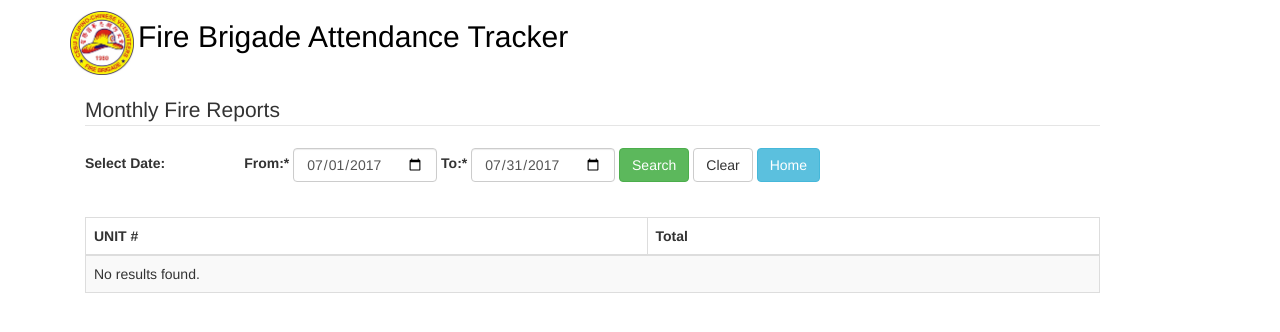
After one commit to tayots/brigade, a CodeIgniter app: page /database/index.php/main/monthly_fire_reports in a window 1280 px wide. The commit adds this page. Shown: the top 332 px of the page. Run offline with CodeIgniter, Linux system fonts and the light colour scheme; tables that the repository leaves empty or names only in its code hold one stand-in row (values such as "Sample post"); some libraries are stand-ins or nearby versions.

Commit message:
new report added

```diff
--- a/application/controllers/Main.php
+++ b/application/controllers/Main.php
@@ -350,4 +350,53 @@ class Main extends CI_Controller {
         $this->load->view('duty_reports', $data);
     }
 
+    function monthly_fire_reports($action=NULL)
+    {
+        $this->load->model('personnel_model');
+
+        $data['unit_list'] = $this->personnel_model->get_user_list();
+        $final = array();
+        $data['monthly'] = array();
+        $data['summary'] = '';
+        $counter = 0;
+        $data['selected_from'] = date('Y-m-01');
+        $d = new DateTime( date('Y-m-d') );
+        $data['selected_to'] = $d->format( 'Y-m-t' );
+        $temp = [];
+
+        $data['fire_summary'] = 0;
+
+        if ($_POST){
+            $d = new DateTime( $this->input->post('select_from') );
+            $selected_from = $d->format( 'Y-m' );
+            $e = new DateTime( $this->input->post('select_to') );
+            $selected_to = $e->format( 'Y-m' );
+
+            $data['selected_from'] = $this->input->post('select_from');
+            $data['selected_to'] = $this->input->post('select_to');
+
+            //Get month interval from selected dates
+            $date1 = new DateTime($this->input->post('select_from'));
+            $date2 = new DateTime($this->input->post('select_to'));
+            $diff = date_diff($date1, $date2);
+            $interval = new DateInterval('P1M');
+            $month_list = [$d->format( 'F Y' )]; //first month
+            for ($x=0; $x<$diff->m; $x++) {
+                $interval = new DateInterval('P1M');
+                $d->add($interval);
+                array_push($month_list, $d->format('F Y'));
+            }
+
+            $data['month_list']= $month_list;
+            $fire_data = $this->main_model->get_monthly_fire_count($selected_from, $selected_to);
+            $sort_data = array();
+            foreach ($fire_data as $key => $val) {
+                $sort_data[$val->unit][$val->month] = $val->total;
+            }
+            $data['fire_data'] = $sort_data;
+        }
+
+        $this->load->view('monthly_fire_reports', $data);
+    }
+
 }
--- a/application/models/main_model.php
+++ b/application/models/main_model.php
@@ -273,4 +273,14 @@ class Main_model extends CI_Model {
         return $this->db->count_all_results();
     }
 
+    function get_monthly_fire_count($from, $to)
+    {
+        $query = "SELECT DATE_FORMAT(attendance_date,'%M %Y') as month, COUNT(*) as total,unit
+            FROM ".$this->fire_attendance."
+            where attendance_date >= '$from' AND attendance_date <= '$to'
+            GROUP BY month,unit ORDER BY unit,attendance_date";
+        $query = $this->db->query($query);
+        return $query->result();
+    }
+
 }
--- /dev/null
+++ b/application/views/monthly_fire_reports.php
@@ -0,0 +1,89 @@
+<?php
+defined('BASEPATH') OR exit('No direct script access allowed');
+?><!DOCTYPE html>
+<html lang="en">
+<head>
+    <link href="<?= base_url();?>bootstrap/css/bootstrap.css" rel="stylesheet">
+    <script src="<?= base_url();?>bootstrap/js/jquery.js"></script>
+    <script src="<?= base_url();?>bootstrap/js/bootstrap.min.js"></script>
+</head>
+<body>
+<div class="container">
+    <?php include 'base.inc'; ?>
+    <div>&nbsp;</div>
+    <div class="col-lg-11">
+        <fieldset>
+            <legend>Monthly Fire Reports</legend>
+            <form class="form-horizontal" role="form" action='<?= base_url();?>index.php/main/monthly_fire_reports' method="post">
+                <div class="form-group">
+                    <div class="col-lg-2">
+                        <label for="title" class="control-label">Select Date:</label>
+                    </div>
+                    <div class="bs-example" data-example-id="single-button-dropdown">
+                        <label for="title" class="control-label">From:*</label>
+                        <div class="btn-group">
+                            <input type="date" class="form-control" name="select_from" id="select_from" value="<?php echo $selected_from;?>" >
+                        </div>
+                        <label for="title" class="control-label">To:*</label>
+                        <div class="btn-group">
+                            <input type="date" class="form-control" name="select_to" id="select_to" value="<?php echo $selected_to;?>">
+                        </div>
+                        <div class="btn-group">
+                            <button type="submit" class="btn btn-success" >Search</button>
+                        </div>
+                        <div class="btn-group">
+                            <a href="<?= base_url();?>index.php/main/monthly_fire_reports" class="btn btn-default" >Clear</a>
+                        </div>
+                        <div class="btn-group">
+                            <a href="<?= base_url();?>index.php/main" class="btn btn-info" >Home</a>
+                        </div>
+                    </div>
+                </div>
+            </form>
+            <div>&nbsp;</div>
+            <table class="table table-striped table-bordered table-hover" id="dataTables-example"  style="font-size:14px;">
+                <thead>
+                    <tr>
+                        <th>UNIT #</th>
+                        <?php if(isset($month_list)){
+                            foreach($month_list as $m){
+                                echo '<th>'.$m.'</th>';
+                            }
+                        }?>
+                        <th>Total</th>
+                    </tr>
+                </thead>
+                <tbody>
+                    <?php if(isset($fire_data)){?>
+                        <?php if(isset($month_list)){
+                            foreach($unit_list as $u){ $total = 0;
+                                echo '<tr>';
+                                echo '<td>'.$u->unit.'</td>';
+                                foreach($month_list as $m){
+                                    if (isset($fire_data[$u->unit])){
+                                        if (isset($fire_data[$u->unit][$m])) {
+                                            $total +=$fire_data[$u->unit][$m];
+                                            echo '<td>'.$fire_data[$u->unit][$m].'</td>';
+                                        }
+                                        else echo '<td>0</td>';
+                                    }
+                                    else {
+                                        echo '<td>0</td>';
+                                    }
+                                }
+                                echo '<td>'.$total.'</td>';
+                                echo '</tr>';
+                            }
+                        }?>
+                    <?php } else {?>
+                        <tr>
+                            <td colspan="10">No results found.</td>
+                        </tr>
+                    <?php }?>
+                </tbody>
+            </table>
+        </fieldset>
+    </div>
+</div>
+</body>
+</html>
```
Also changed, not shown: application/views/main_index.php (+5 -3 lines).
